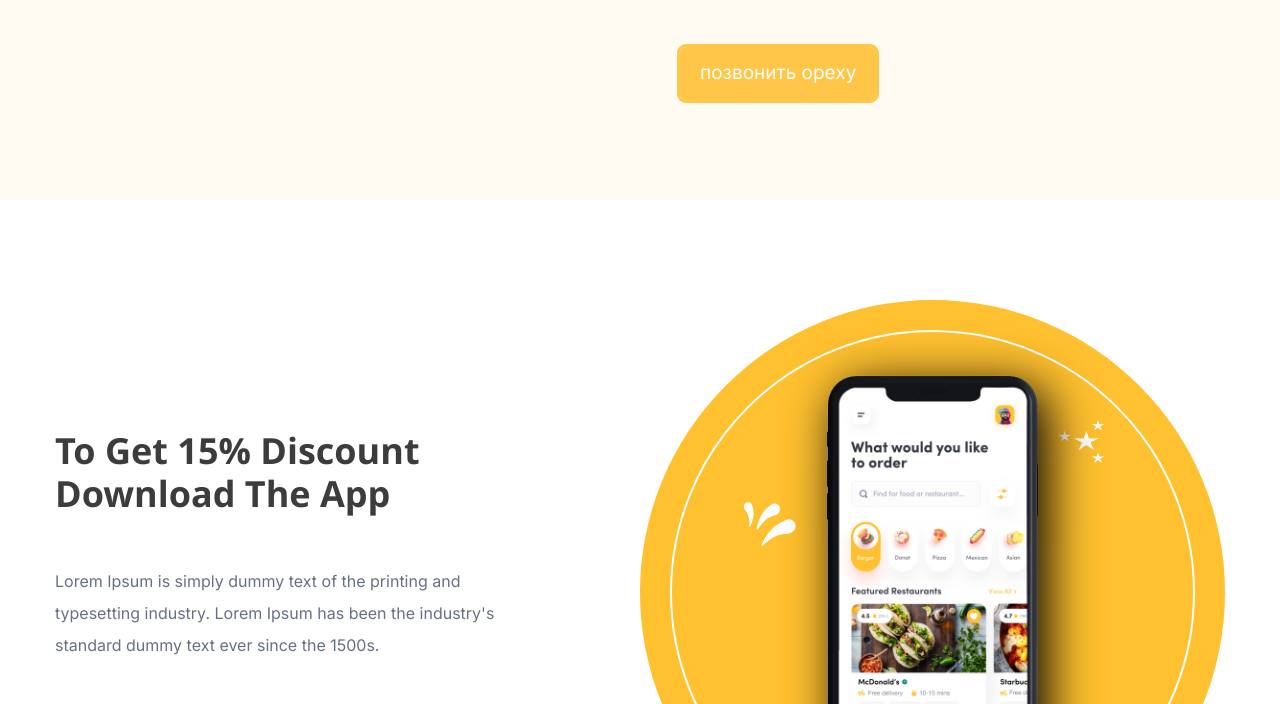
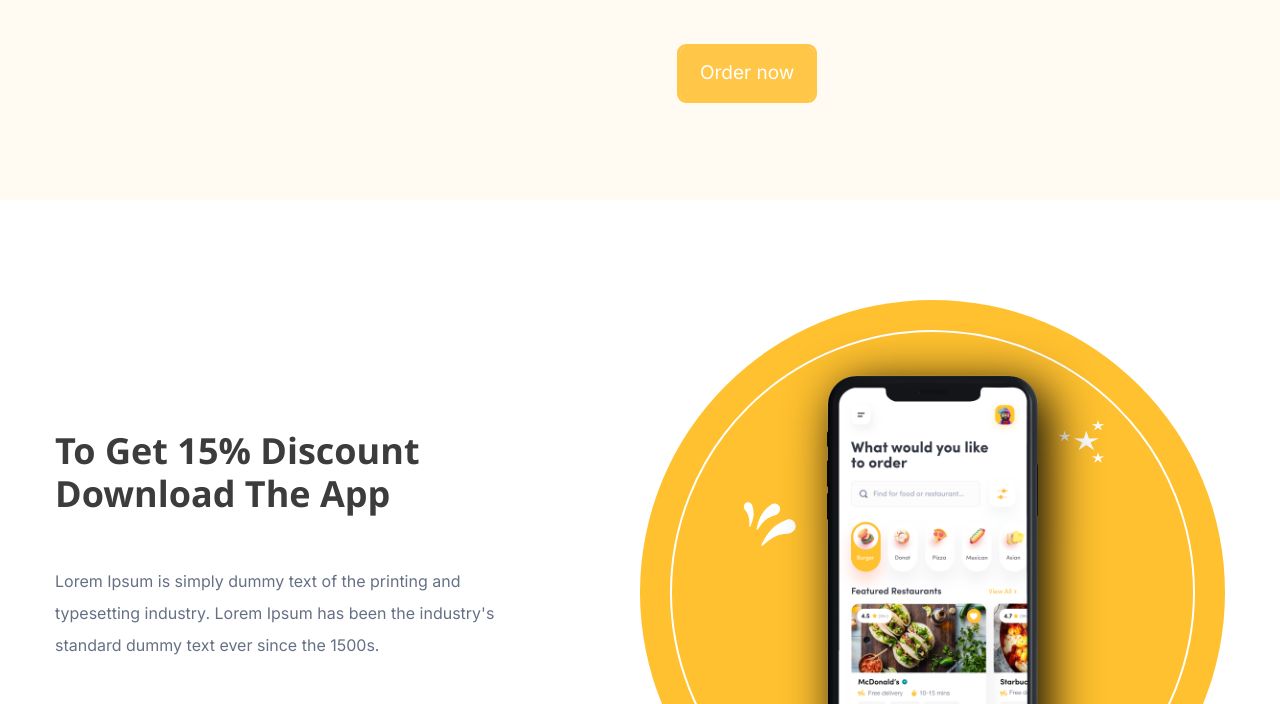
Before and after one commit to memasik03/tammy-food, a plain HTML site: page index.html in a window 1280 px wide. Shown: the part 3377-4081 px from the top of the page. Drawn offline with Linux system fonts and the light colour scheme; files whose address does not match are found by name.

Commit message:
Update index.html

```diff
--- a/index.html
+++ b/index.html
@@ -286,7 +286,7 @@
                     <div class="delivery__button button">Our Target</div>
                     <h2 class="delivery__title title">We Earn Your Trust and are Diligent in Your Case</h2>
                     <h3 class="delivery__description description">When an unknown printer took a galley of type and scrambled it to make a type specimen book. It has survived not only five centuries, but also the leap into electronic typesetting,<p></p>It was popularised in the 1960s with the release of Letraset sheets containing Lorem Ipsum passages, and more recently with desktop publishing software like Aldus PageMaker including versions of Lorem Ipsum.</h3>
-                    <button class="delivery__action action">позвонить ореху</button>
+                    <button class="delivery__action action">Order now</button>
                 </div>
             </div>
         </div>
```
